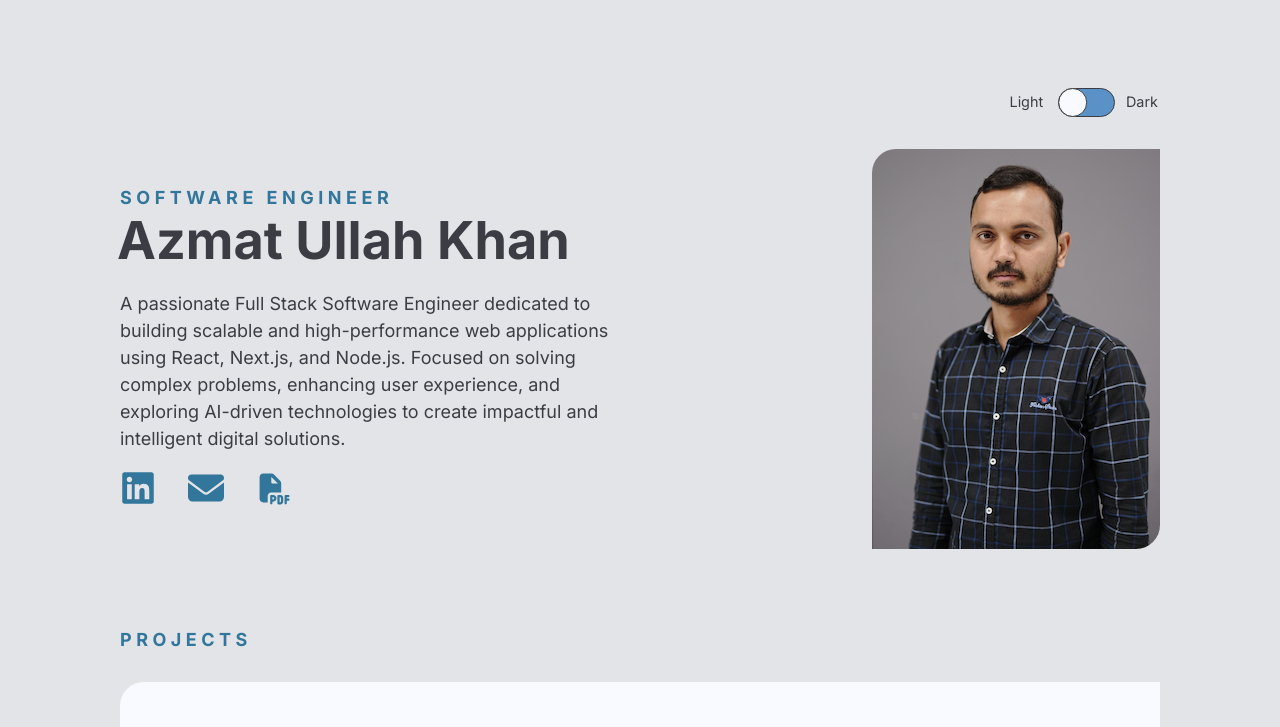
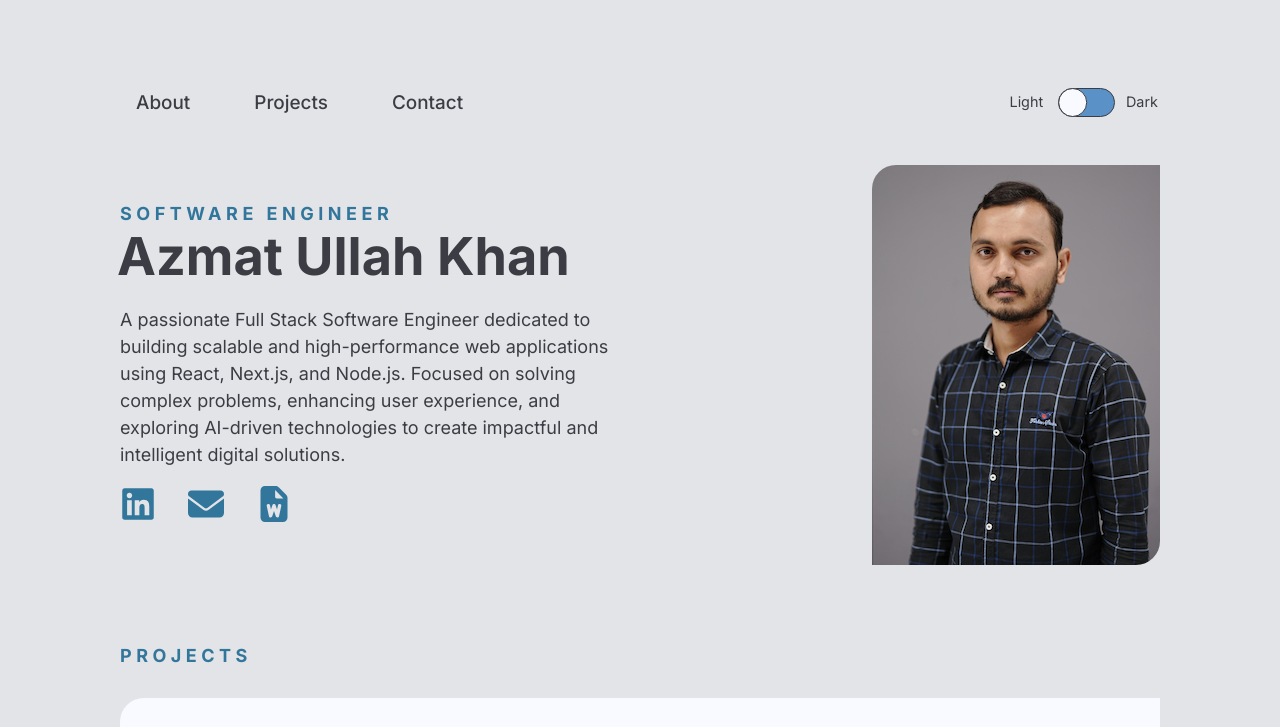
Before and after one commit to azmatullah-khan/personal-portfolio-page, a plain HTML site: page index.html in a window 1280 px wide. Shown: the top 727 px of the page. Drawn offline with Linux system fonts and the light colour scheme.

Commit message:
Add navigation menu and smooth scrolling to portfolio website

```diff
--- a/css/styles.css
+++ b/css/styles.css
@@ -67,18 +67,42 @@ p {
 }
 a {
   color: var(--ld-blue);
+  text-decoration: none;
 }
 a:hover {
   color: var(--marina);
 }
-/* fieldset {
+
+html {
+  scroll-behavior: smooth;
+}
+/* navigation */
+header {
+  display: flex;
+  flex-direction: column;
+  gap: 1.5rem;
+  margin-bottom: 3rem;
+}
+.main-nav ul {
+  list-style-type: none;
+  margin: 0;
+  padding: 0;
   display: flex;
   flex-flow: row wrap;
   justify-content: center;
-  gap: 3rem;
-  max-width: 300px;
-  margin: 0 0 5rem auto;
-} */
+  gap: 2rem;
+}
+.main-nav a {
+  font-size: calc(var(--base-font-size) * 1.05);
+  font-weight: 500;
+  color: var(--ld-text);
+  padding: 0.5rem 1rem;
+  border-radius: var(--corners-sm);
+  transition: all 0.2s ease-in-out;
+}
+.main-nav a:hover {
+  color: var(--ld-blue);
+}
 @layer switch {
   .radio-switch {
     border: none;
@@ -274,8 +298,17 @@ footer {
   .wrapper {
     padding: 5rem;
   }
+  header {
+    flex-direction: row;
+    justify-content: space-between;
+    align-items: center;
+  }
+  .main-nav ul {
+    justify-content: flex-start;
+  }
   .radio-switch {
     justify-content: flex-end;
+    margin-bottom: 0;
   }
   .main-article {
     grid-template-columns: 1fr 1fr;
--- a/index.html
+++ b/index.html
@@ -17,6 +17,13 @@
 <body>
   <div class="wrapper">
     <header>
+      <nav class="main-nav">
+        <ul>
+          <li><a href="#about">About</a></li>
+          <li><a href="#projects">Projects</a></li>
+          <li><a href="#contact">Contact</a></li>
+        </ul>
+      </nav>
       <fieldset class="radio-switch" id="mode-switcher">
         <legend>
           Color Scheme
@@ -31,7 +38,7 @@
         </label>
       </fieldset>
     </header>
-    <article class="main-article">
+    <article class="main-article" id="about">
       <div class="text">
         <h2>Software Engineer</h2>
         <h1>Azmat Ullah Khan</h1>
@@ -46,8 +53,8 @@
                   d="M165.9 397.4c0 2-2.3 3.6-5.2 3.6-3.3 .3-5.6-1.3-5.6-3.6 0-2 2.3-3.6 5.2-3.6 3-.3 5.6 1.3 5.6 3.6zm-31.1-4.5c-.7 2 1.3 4.3 4.3 4.9 2.6 1 5.6 0 6.2-2s-1.3-4.3-4.3-5.2c-2.6-.7-5.5 .3-6.2 2.3zm44.2-1.7c-2.9 .7-4.9 2.6-4.6 4.9 .3 2 2.9 3.3 5.9 2.6 2.9-.7 4.9-2.6 4.6-4.6-.3-1.9-3-3.2-5.9-2.9zM244.8 8C106.1 8 0 113.3 0 252c0 110.9 69.8 205.8 169.5 239.2 12.8 2.3 17.3-5.6 17.3-12.1 0-6.2-.3-40.4-.3-61.4 0 0-70 15-84.7-29.8 0 0-11.4-29.1-27.8-36.6 0 0-22.9-15.7 1.6-15.4 0 0 24.9 2 38.6 25.8 21.9 38.6 58.6 27.5 72.9 20.9 2.3-16 8.8-27.1 16-33.7-55.9-6.2-112.3-14.3-112.3-110.5 0-27.5 7.6-41.3 23.6-58.9-2.6-6.5-11.1-33.3 2.6-67.9 20.9-6.5 69 27 69 27 20-5.6 41.5-8.5 62.8-8.5s42.8 2.9 62.8 8.5c0 0 48.1-33.6 69-27 13.7 34.7 5.2 61.4 2.6 67.9 16 17.7 25.8 31.5 25.8 58.9 0 96.5-58.9 104.2-114.8 110.5 9.2 7.9 17 22.9 17 46.4 0 33.7-.3 75.4-.3 83.6 0 6.5 4.6 14.4 17.3 12.1C428.2 457.8 496 362.9 496 252 496 113.3 383.5 8 244.8 8zM97.2 352.9c-1.3 1-1 3.3 .7 5.2 1.6 1.6 3.9 2.3 5.2 1 1.3-1 1-3.3-.7-5.2-1.6-1.6-3.9-2.3-5.2-1zm-10.8-8.1c-.7 1.3 .3 2.9 2.3 3.9 1.6 1 3.6 .7 4.3-.7 .7-1.3-.3-2.9-2.3-3.9-2-.6-3.6-.3-4.3 .7zm32.4 35.6c-1.6 1.3-1 4.3 1.3 6.2 2.3 2.3 5.2 2.6 6.5 1 1.3-1.3 .7-4.3-1.3-6.2-2.2-2.3-5.2-2.6-6.5-1zm-11.4-14.7c-1.6 1-1.6 3.6 0 5.9 1.6 2.3 4.3 3.3 5.6 2.3 1.6-1.3 1.6-3.9 0-6.2-1.4-2.3-4-3.3-5.6-2z"
                   class="social" />
               </svg></a></li> -->
-          <li><a href="https://www.linkedin.com/in/m-azmat-ullah-khan" target="_blank"><svg xmlns="http://www.w3.org/2000/svg"
-                viewBox="0 0 448 512">
+          <li><a href="https://www.linkedin.com/in/m-azmat-ullah-khan" target="_blank"><svg
+                xmlns="http://www.w3.org/2000/svg" viewBox="0 0 448 512">
                 <title>LinkedIn</title>
                 <path
                   d="M416 32H31.9C14.3 32 0 46.5 0 64.3v383.4C0 465.5 14.3 480 31.9 480H416c17.6 0 32-14.5 32-32.3V64.3c0-17.8-14.4-32.3-32-32.3zM135.4 416H69V202.2h66.5V416zm-33.2-243c-21.3 0-38.5-17.3-38.5-38.5S80.9 96 102.2 96c21.2 0 38.5 17.3 38.5 38.5 0 21.3-17.2 38.5-38.5 38.5zm282.1 243h-66.4V312c0-24.8-.5-56.7-34.5-56.7-34.6 0-39.9 27-39.9 54.9V416h-66.4V202.2h63.7v29.2h.9c8.9-16.8 30.6-34.5 62.9-34.5 67.2 0 79.7 44.3 79.7 101.9V416z"
@@ -59,18 +66,18 @@
                   d="M48 64C21.5 64 0 85.5 0 112c0 15.1 7.1 29.3 19.2 38.4L236.8 313.6c11.4 8.5 27 8.5 38.4 0L492.8 150.4c12.1-9.1 19.2-23.3 19.2-38.4c0-26.5-21.5-48-48-48L48 64zM0 176L0 384c0 35.3 28.7 64 64 64l384 0c35.3 0 64-28.7 64-64l0-208L294.4 339.2c-22.8 17.1-54 17.1-76.8 0L0 176z"
                   class="social" />
               </svg></a></li>
-          <li><a href="https://drive.google.com/file/d/1xp-V_BCJ6grw8-azWRbisr4ESxD0NKue/view?usp=sharing" target="_blank"><svg xmlns="http://www.w3.org/2000/svg"
-                viewBox="0 0 640 640">
+          <li><a href="https://docs.google.com/document/d/1cjWOHfv1d_J9lBmqQZDkq9J_8WraMP483oLDHNEvRtA/edit?usp=sharing"
+              target="_blank"><svg xmlns="http://www.w3.org/2000/svg" viewBox="0 0 384 512">
                 <title>Resume</title>
                 <path
-                  d="M128 64C92.7 64 64 92.7 64 128L64 512C64 547.3 92.7 576 128 576L208 576L208 464C208 428.7 236.7 400 272 400L448 400L448 234.5C448 217.5 441.3 201.2 429.3 189.2L322.7 82.7C310.7 70.7 294.5 64 277.5 64L128 64zM389.5 240L296 240C282.7 240 272 229.3 272 216L272 122.5L389.5 240zM272 444C261 444 252 453 252 464L252 592C252 603 261 612 272 612C283 612 292 603 292 592L292 564L304 564C337.1 564 364 537.1 364 504C364 470.9 337.1 444 304 444L272 444zM304 524L292 524L292 484L304 484C315 484 324 493 324 504C324 515 315 524 304 524zM400 444C389 444 380 453 380 464L380 592C380 603 389 612 400 612L432 612C460.7 612 484 588.7 484 560L484 496C484 467.3 460.7 444 432 444L400 444zM420 572L420 484L432 484C438.6 484 444 489.4 444 496L444 560C444 566.6 438.6 572 432 572L420 572zM508 464L508 592C508 603 517 612 528 612C539 612 548 603 548 592L548 548L576 548C587 548 596 539 596 528C596 517 587 508 576 508L548 508L548 484L576 484C587 484 596 475 596 464C596 453 587 444 576 444L528 444C517 444 508 453 508 464z"
+                  d="M0 64C0 28.7 28.7 0 64 0L213.5 0c17 0 33.3 6.7 45.3 18.7L365.3 125.3c12 12 18.7 28.3 18.7 45.3L384 448c0 35.3-28.7 64-64 64L64 512c-35.3 0-64-28.7-64-64L0 64zm208-5.5l0 93.5c0 13.3 10.7 24 24 24L325.5 176 208 58.5zM135.4 274.8c-2.9-12.9-15.7-21.1-28.6-18.2s-21.1 15.7-18.2 28.6l32 144c2.3 10.5 11.4 18.2 22.2 18.8s20.6-6.1 24-16.4l25.2-75.7 25.2 75.7c3.4 10.2 13.2 16.9 24 16.4s19.9-8.2 22.2-18.8l32-144c2.9-12.9-5.3-25.8-18.2-28.6s-25.8 5.3-28.6 18.2l-13.2 59.4-20.6-61.8c-3.3-9.8-12.4-16.4-22.8-16.4s-19.5 6.6-22.8 16.4l-20.6 61.8-13.2-59.4z"
                   class="social" />
               </svg></a></li>
         </ul>
       </div>
       <img src="img/personal-picture.jpg" alt="Azmat Ullah Khan" />
     </article>
-    <main>
+    <main id="projects">
       <h2 class="h2-footer">Projects</h2>
       <div class="projects">
         <article class="project">
@@ -151,7 +158,7 @@
         </div>
       </div> -->
 
-      <h2 class="h2-footer">Contact</h2>
+      <h2 class="h2-footer" id="contact">Contact</h2>
       <div class="footer-text">
         <ul class="icons">
           <!-- <li><a href="https://www.github.com" target="_blank"><svg xmlns="http://www.w3.org/2000/svg"
@@ -160,9 +167,9 @@
                 <path
                   d="M165.9 397.4c0 2-2.3 3.6-5.2 3.6-3.3 .3-5.6-1.3-5.6-3.6 0-2 2.3-3.6 5.2-3.6 3-.3 5.6 1.3 5.6 3.6zm-31.1-4.5c-.7 2 1.3 4.3 4.3 4.9 2.6 1 5.6 0 6.2-2s-1.3-4.3-4.3-5.2c-2.6-.7-5.5 .3-6.2 2.3zm44.2-1.7c-2.9 .7-4.9 2.6-4.6 4.9 .3 2 2.9 3.3 5.9 2.6 2.9-.7 4.9-2.6 4.6-4.6-.3-1.9-3-3.2-5.9-2.9zM244.8 8C106.1 8 0 113.3 0 252c0 110.9 69.8 205.8 169.5 239.2 12.8 2.3 17.3-5.6 17.3-12.1 0-6.2-.3-40.4-.3-61.4 0 0-70 15-84.7-29.8 0 0-11.4-29.1-27.8-36.6 0 0-22.9-15.7 1.6-15.4 0 0 24.9 2 38.6 25.8 21.9 38.6 58.6 27.5 72.9 20.9 2.3-16 8.8-27.1 16-33.7-55.9-6.2-112.3-14.3-112.3-110.5 0-27.5 7.6-41.3 23.6-58.9-2.6-6.5-11.1-33.3 2.6-67.9 20.9-6.5 69 27 69 27 20-5.6 41.5-8.5 62.8-8.5s42.8 2.9 62.8 8.5c0 0 48.1-33.6 69-27 13.7 34.7 5.2 61.4 2.6 67.9 16 17.7 25.8 31.5 25.8 58.9 0 96.5-58.9 104.2-114.8 110.5 9.2 7.9 17 22.9 17 46.4 0 33.7-.3 75.4-.3 83.6 0 6.5 4.6 14.4 17.3 12.1C428.2 457.8 496 362.9 496 252 496 113.3 383.5 8 244.8 8zM97.2 352.9c-1.3 1-1 3.3 .7 5.2 1.6 1.6 3.9 2.3 5.2 1 1.3-1 1-3.3-.7-5.2-1.6-1.6-3.9-2.3-5.2-1zm-10.8-8.1c-.7 1.3 .3 2.9 2.3 3.9 1.6 1 3.6 .7 4.3-.7 .7-1.3-.3-2.9-2.3-3.9-2-.6-3.6-.3-4.3 .7zm32.4 35.6c-1.6 1.3-1 4.3 1.3 6.2 2.3 2.3 5.2 2.6 6.5 1 1.3-1.3 .7-4.3-1.3-6.2-2.2-2.3-5.2-2.6-6.5-1zm-11.4-14.7c-1.6 1-1.6 3.6 0 5.9 1.6 2.3 4.3 3.3 5.6 2.3 1.6-1.3 1.6-3.9 0-6.2-1.4-2.3-4-3.3-5.6-2z"
                   class="social" /> -->
-              </svg></a></li>
-          <li><a href="https://www.linkedin.com/in/m-azmat-ullah-khan" target="_blank"><svg xmlns="http://www.w3.org/2000/svg"
-                viewBox="0 0 448 512">
+          </svg></a></li>
+          <li><a href="https://www.linkedin.com/in/m-azmat-ullah-khan" target="_blank"><svg
+                xmlns="http://www.w3.org/2000/svg" viewBox="0 0 448 512">
                 <title>LinkedIn</title>
                 <path
                   d="M416 32H31.9C14.3 32 0 46.5 0 64.3v383.4C0 465.5 14.3 480 31.9 480H416c17.6 0 32-14.5 32-32.3V64.3c0-17.8-14.4-32.3-32-32.3zM135.4 416H69V202.2h66.5V416zm-33.2-243c-21.3 0-38.5-17.3-38.5-38.5S80.9 96 102.2 96c21.2 0 38.5 17.3 38.5 38.5 0 21.3-17.2 38.5-38.5 38.5zm282.1 243h-66.4V312c0-24.8-.5-56.7-34.5-56.7-34.6 0-39.9 27-39.9 54.9V416h-66.4V202.2h63.7v29.2h.9c8.9-16.8 30.6-34.5 62.9-34.5 67.2 0 79.7 44.3 79.7 101.9V416z"
@@ -174,13 +181,15 @@
                   d="M48 64C21.5 64 0 85.5 0 112c0 15.1 7.1 29.3 19.2 38.4L236.8 313.6c11.4 8.5 27 8.5 38.4 0L492.8 150.4c12.1-9.1 19.2-23.3 19.2-38.4c0-26.5-21.5-48-48-48L48 64zM0 176L0 384c0 35.3 28.7 64 64 64l384 0c35.3 0 64-28.7 64-64l0-208L294.4 339.2c-22.8 17.1-54 17.1-76.8 0L0 176z"
                   class="social" />
               </svg></a></li>
-          <li><a href="https://drive.google.com/file/d/1xp-V_BCJ6grw8-azWRbisr4ESxD0NKue/view?usp=sharing" target="_blank"><svg xmlns="http://www.w3.org/2000/svg"
-                viewBox="0 0 640 640">
+          <li><a href="https://docs.google.com/document/d/1cjWOHfv1d_J9lBmqQZDkq9J_8WraMP483oLDHNEvRtA/edit?usp=sharing"
+              target="_blank">
+              <svg xmlns="http://www.w3.org/2000/svg" viewBox="0 0 384 512">
                 <title>Resume</title>
                 <path
-                  d="M128 64C92.7 64 64 92.7 64 128L64 512C64 547.3 92.7 576 128 576L208 576L208 464C208 428.7 236.7 400 272 400L448 400L448 234.5C448 217.5 441.3 201.2 429.3 189.2L322.7 82.7C310.7 70.7 294.5 64 277.5 64L128 64zM389.5 240L296 240C282.7 240 272 229.3 272 216L272 122.5L389.5 240zM272 444C261 444 252 453 252 464L252 592C252 603 261 612 272 612C283 612 292 603 292 592L292 564L304 564C337.1 564 364 537.1 364 504C364 470.9 337.1 444 304 444L272 444zM304 524L292 524L292 484L304 484C315 484 324 493 324 504C324 515 315 524 304 524zM400 444C389 444 380 453 380 464L380 592C380 603 389 612 400 612L432 612C460.7 612 484 588.7 484 560L484 496C484 467.3 460.7 444 432 444L400 444zM420 572L420 484L432 484C438.6 484 444 489.4 444 496L444 560C444 566.6 438.6 572 432 572L420 572zM508 464L508 592C508 603 517 612 528 612C539 612 548 603 548 592L548 548L576 548C587 548 596 539 596 528C596 517 587 508 576 508L548 508L548 484L576 484C587 484 596 475 596 464C596 453 587 444 576 444L528 444C517 444 508 453 508 464z"
+                  d="M0 64C0 28.7 28.7 0 64 0L213.5 0c17 0 33.3 6.7 45.3 18.7L365.3 125.3c12 12 18.7 28.3 18.7 45.3L384 448c0 35.3-28.7 64-64 64L64 512c-35.3 0-64-28.7-64-64L0 64zm208-5.5l0 93.5c0 13.3 10.7 24 24 24L325.5 176 208 58.5zM135.4 274.8c-2.9-12.9-15.7-21.1-28.6-18.2s-21.1 15.7-18.2 28.6l32 144c2.3 10.5 11.4 18.2 22.2 18.8s20.6-6.1 24-16.4l25.2-75.7 25.2 75.7c3.4 10.2 13.2 16.9 24 16.4s19.9-8.2 22.2-18.8l32-144c2.9-12.9-5.3-25.8-18.2-28.6s-25.8 5.3-28.6 18.2l-13.2 59.4-20.6-61.8c-3.3-9.8-12.4-16.4-22.8-16.4s-19.5 6.6-22.8 16.4l-20.6 61.8-13.2-59.4z"
                   class="social" />
-              </svg></a></li>
+              </svg>
+            </a></li>
         </ul>
       </div>
     </footer>
```
